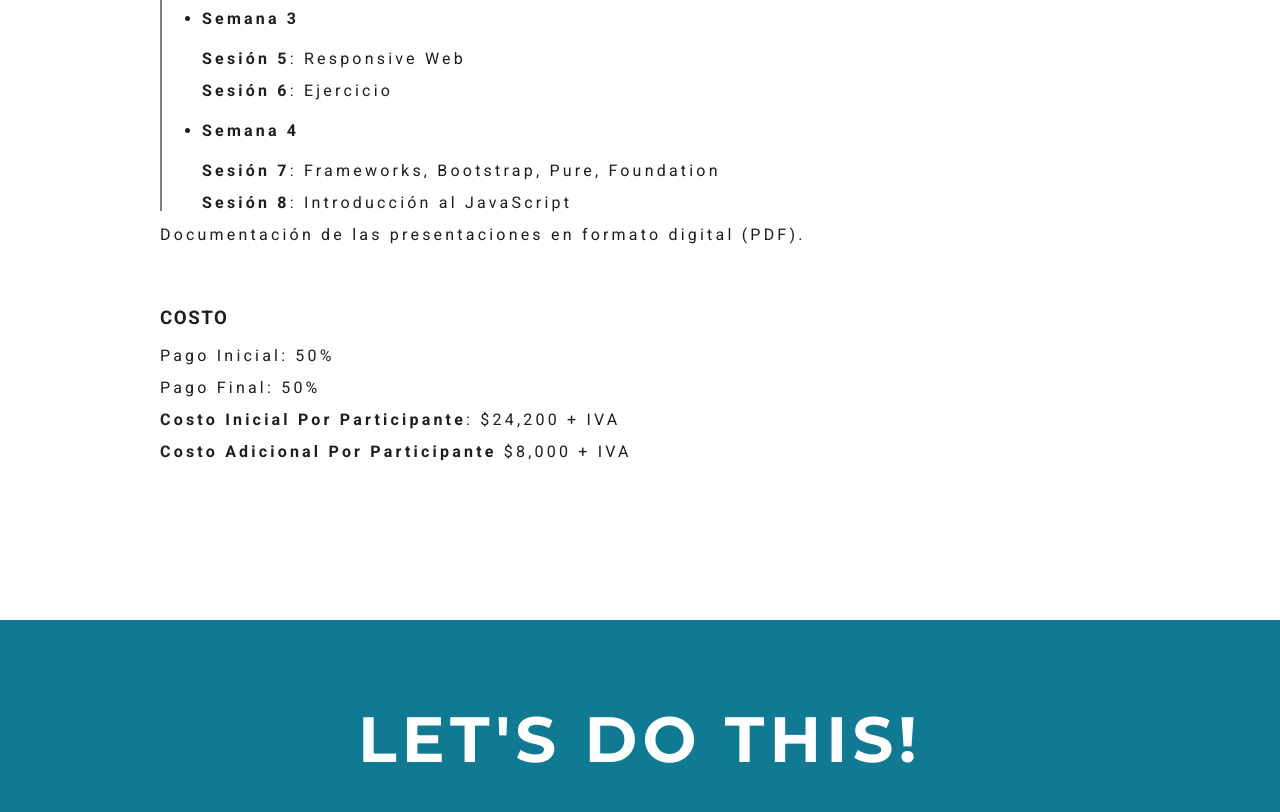
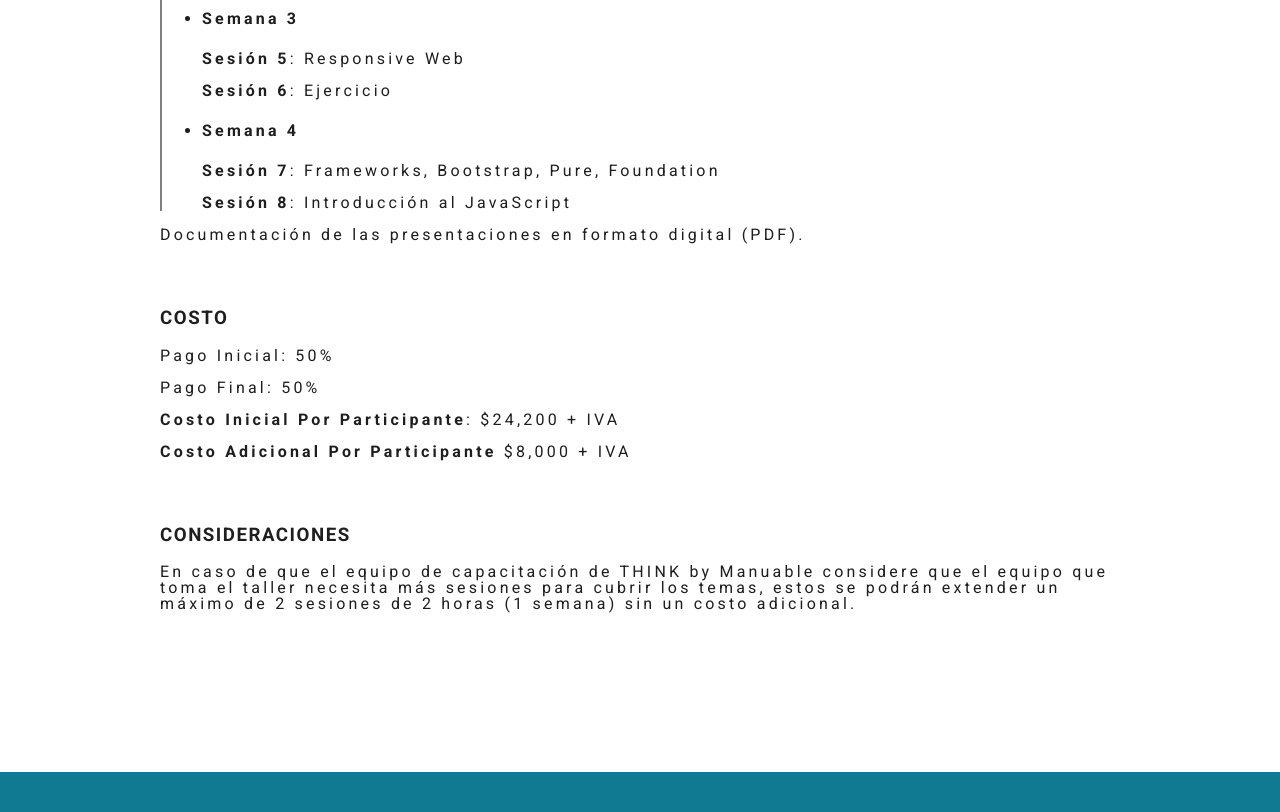
Before and after one commit to rodrigotello/grupo4s_cotizaci-n, a plain HTML site: page index.html in a window 1280 px wide. Shown: the part 5993-6805 px from the top of the page. Drawn offline with Linux system fonts and the light colour scheme.

Commit message:
Update index.html

```diff
--- a/index.html
+++ b/index.html
@@ -277,7 +277,7 @@
                 <p>Qué es HTML</p>
                 <p>Tags</p>
                 <p>Ejercicio</p>
-              <li>CSS</li>
+              <li><strong>CSS</strong></li>
                 <p>Qué es CSS</p>
                 <p>Clases, ID's, etc.</p>
                 <p>Ejercicios</p>
@@ -318,6 +318,10 @@
             <p><strong>Costo Inicial Por Participante</strong>: $24,200 + IVA</p>
             <p><strong>Costo Adicional Por Participante</strong> $8,000 + IVA</p>
           </div>
+          <div class="topic-box">
+            <h3>Consideraciones</h3>
+            <p>En caso de que el equipo de capacitación de THINK by Manuable considere que el equipo que toma el taller necesita más sesiones para cubrir los temas, estos se podrán extender un máximo de 2 sesiones de 2 horas (1 semana) sin un costo adicional.</p>
+          </div>
         </div>
       </div> <!--This closes the Workshop Div -->
 
```
